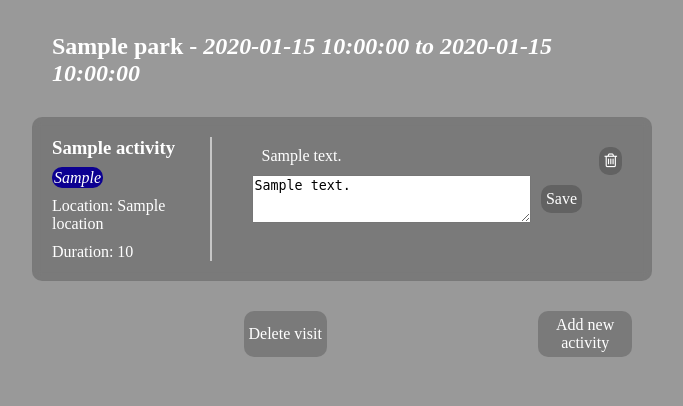
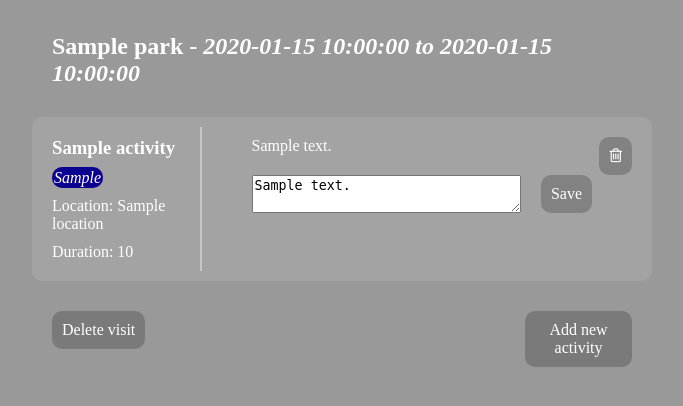
Before and after one commit to jtkabenni/nps-parktrippers, a Python web app: template templates/visit.html in a window 1280 px wide. Shown: the part 47-453 px from the top of the page, without its empty margins (298-981 px from the left). Run offline with Jinja, Linux system fonts and the light colour scheme; the template is opened without the code that fills it: most values are stand-ins (such as "Sample title", 1, 10 or a date in 2020); some libraries are stand-ins or nearby versions.

Commit message:
updates to styling

```diff
--- a/static/app.css
+++ b/static/app.css
@@ -10,7 +10,7 @@ button {
   border: none;
   color: rgb(255, 255, 255);
   text-decoration: none;
-  padding: 5px;
+  padding: 10px;
   font: inherit;
   cursor: pointer;
   outline: inherit;
@@ -18,7 +18,10 @@ button {
 }
 
 button:hover {
-  background-image: linear-gradient(rgba(0, 0, 0, 0.1), rgba(0, 0, 0, 0.1));
+  background-image: linear-gradient(
+    rgba(255, 255, 255, 0.2),
+    rgba(255, 255, 255, 0.2)
+  );
 }
 
 nav {
@@ -45,7 +48,7 @@ a {
 
 form {
   width: 100%;
-  display: flex;
+  /* display: flex; */
   justify-content: center;
 }
 
@@ -77,6 +80,11 @@ body {
 
 textarea {
   width: 100%;
+  margin: 10px;
+}
+
+.note form {
+  display: flex;
 }
 
 .available-activities {
@@ -111,18 +119,28 @@ textarea {
   margin: 10px;
 }
 
+/* .visit-actions form {
+  width:
+} */
+
 .visit-summary,
 .activity-summary,
 .available-activities > div {
   border-radius: 10px;
   backdrop-filter: blur(4px);
-  background-image: linear-gradient(rgba(0, 0, 0, 0.2), rgba(0, 0, 0, 0.2));
+  background-image: linear-gradient(
+    rgba(255, 255, 255, 0.1),
+    rgba(255, 255, 255, 0.1)
+  );
   padding: 10px;
   margin: 10px;
 }
 
 .visit-summary:hover {
-  background-image: linear-gradient(rgba(0, 0, 0, 0.1), rgba(0, 0, 0, 0.1));
+  background-image: linear-gradient(
+    rgba(255, 255, 255, 0.2),
+    rgba(255, 255, 255, 0.2)
+  );
 }
 
 .visit-summary a:hover {
@@ -141,17 +159,14 @@ div.activity-description {
   border-left: 2px rgb(198, 198, 198) solid;
   padding-left: 40px;
   padding-right: 40px;
-  margin: 10px;
 }
 
 .activity-delete {
   position: absolute;
-
   top: 0;
   right: 0;
   color: rgb(255, 255, 255);
   padding: 10px;
-  margin: 10px;
 }
 
 .label {
--- a/templates/visit.html
+++ b/templates/visit.html
@@ -42,12 +42,14 @@
     </div>
     {% endfor %}
     <div class="visit-actions">
-      <form action="{{visit.id}}/delete-visit" method="POST">
-        <button>Delete visit</button>
+
+      <form action="{{visit.id}}/delete-visit" method="POST"> <button>Delete visit</button>
       </form>
-      <div>
-        <a href="{{visit.id}}/update-visit"><button>Add new activity</button></a>
-      </div>
+
+
+      <button>
+        <a href="{{visit.id}}/update-visit">Add new activity</a>
+      </button>
     </div>
 
   </div>
```
Also changed, not shown: templates/users/profile.html (+7 -0 lines).
